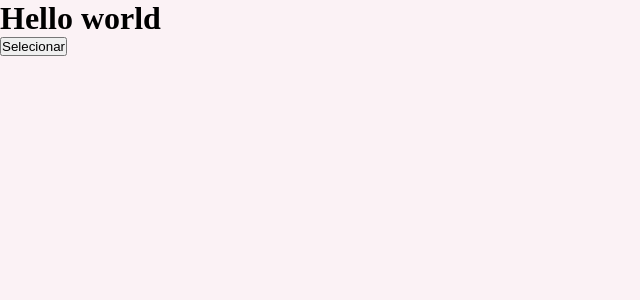
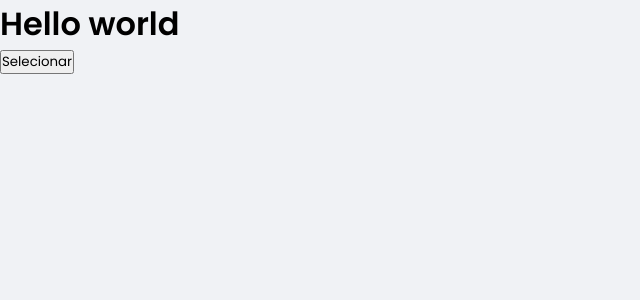
Before and after one commit to NicollasRyan/dtmoney, a React (Create React App) app: page / in a window 1280 px wide. Shown: the top 300 px of the page, without its empty margins (0-640 px from the left). Built offline with nearby package versions, Linux system fonts and the light colour scheme.

Commit message:
Getting Fonts from Google Fonts

```diff
--- a/public/index.html
+++ b/public/index.html
@@ -1,12 +1,16 @@
 <!DOCTYPE html>
 <html lang="en">
   <head>
+    <link rel="preconnect" href="https://fonts.googleapis.com">
+
     <meta charset="utf-8" />
     <meta name="viewport" content="width=device-width, initial-scale=1" />
 
     <link rel="shortcut icon" href="favicon.png" type="image/png">
 
     <title>dtmoney</title>
+
+    <link href="https://fonts.googleapis.com/css2?family=Poppins:wght@400;600&display=swap" rel="stylesheet">
   </head>
   <body>
     <noscript>You need to enable JavaScript to run this app.</noscript>
--- a/src/styles/global.ts
+++ b/src/styles/global.ts
@@ -2,7 +2,7 @@
 
 export const GlobalStyle = createGlobalStyle`
     :root {
-        --background: #f0f2f5;
+        --background: #F0F2F5;
         --red: #E52E4D;
         --blue: #5429CC;
 
@@ -11,7 +11,7 @@
         --text-title: #363FSF;
         --text-body: #969CB3;
 
-        --background: #FBF2F5;
+        --background: #F0F2F5;
         --shape: #FFFFFF;
     }
 
@@ -37,6 +37,15 @@
         -webkit-font-smoothing: antialiased;
     }
 
+    body, input, textarea, button {
+        font-family: 'Poppins', sans-serif;
+        font-weight: 400;
+    }
+
+    h1, h2, h3, h4, h5, h6, strong {
+        font-weight: 600;
+    }
+
     button {
         cursor: pointer;
     }
```
